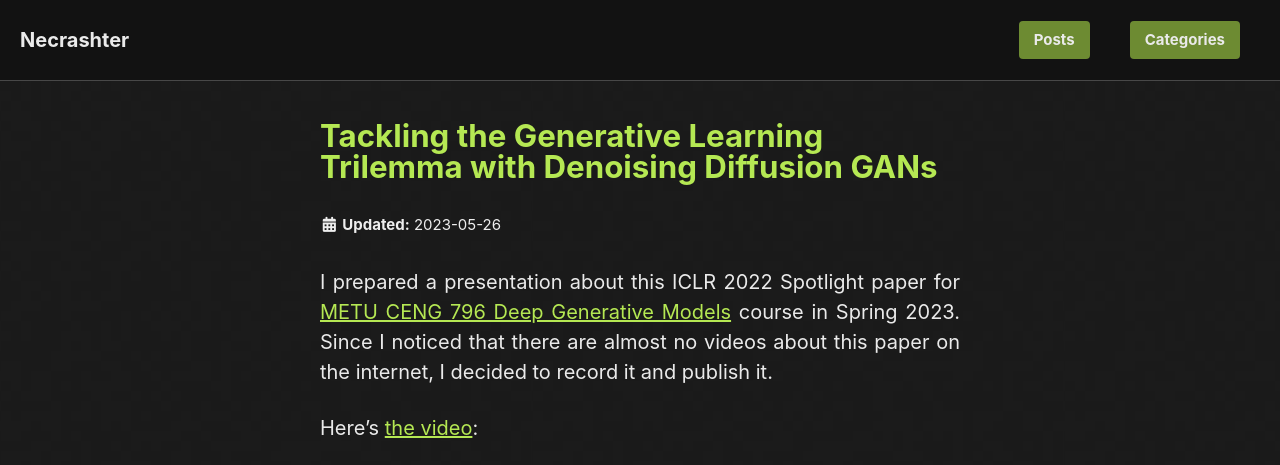
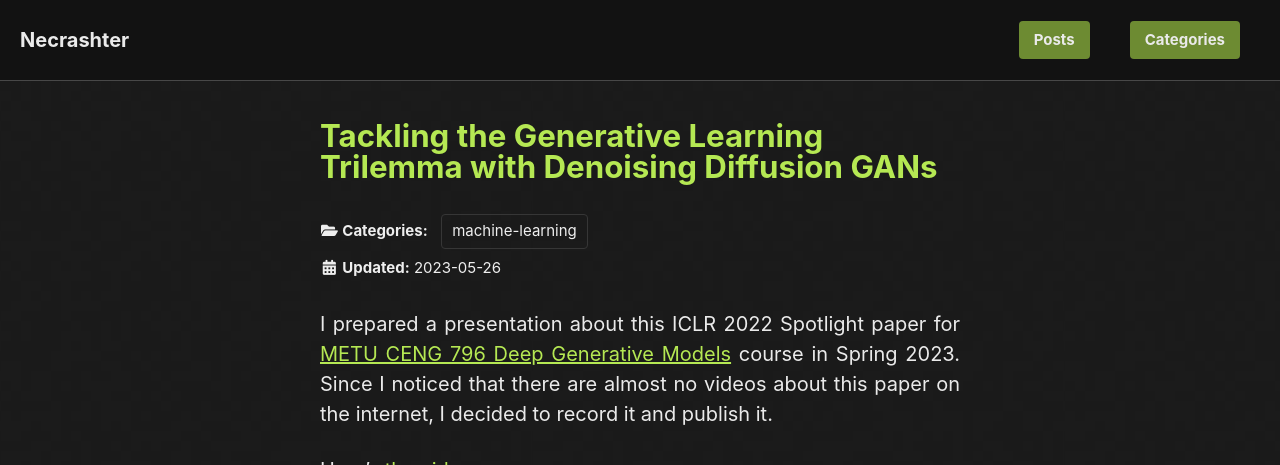
Before and after one commit to necrashter/necrashter.github.io, a Jekyll site: the page built from _posts/2023-05-26-generative-trilemma.markdown, in a window 1280 px wide and 900 px high, cut to the strip 0-465 px from the top of the window. Built offline with Jekyll 4.4.1, drawn with Linux system fonts in a browser that asks for light colours; cached includes are drawn as plain includes; nearby versions of some CDN libraries.

Commit message:
Add machine-learning tag

```diff
--- a/_posts/2023-05-26-generative-trilemma.markdown
+++ b/_posts/2023-05-26-generative-trilemma.markdown
@@ -2,6 +2,8 @@
 title:  "Tackling the Generative Learning Trilemma with Denoising Diffusion GANs"
 date:   2023-05-26 18:54:00 +0300
 permalink: /denoising-diffusion-gans-presentation
+categories:
+- machine-learning
 excerpt: "The presentation I made about this ICLR 2022 Spotlight paper."
 ---
 
--- a/_posts/2023-06-08-sashimi-796.markdown
+++ b/_posts/2023-06-08-sashimi-796.markdown
@@ -2,6 +2,8 @@
 title:  "🍣 SaShiMi-796 Samples"
 date:   2023-06-08 14:11:00 +0300
 permalink: /sashimi-796
+categories:
+- machine-learning
 excerpt: "Showcase of samples from our 🍣 SaShiMi re-implementation, a deep-learning model for audio generation. Developed for METU CENG 796 Deep Generative Models course in Spring 2023."
 ---
 
```
